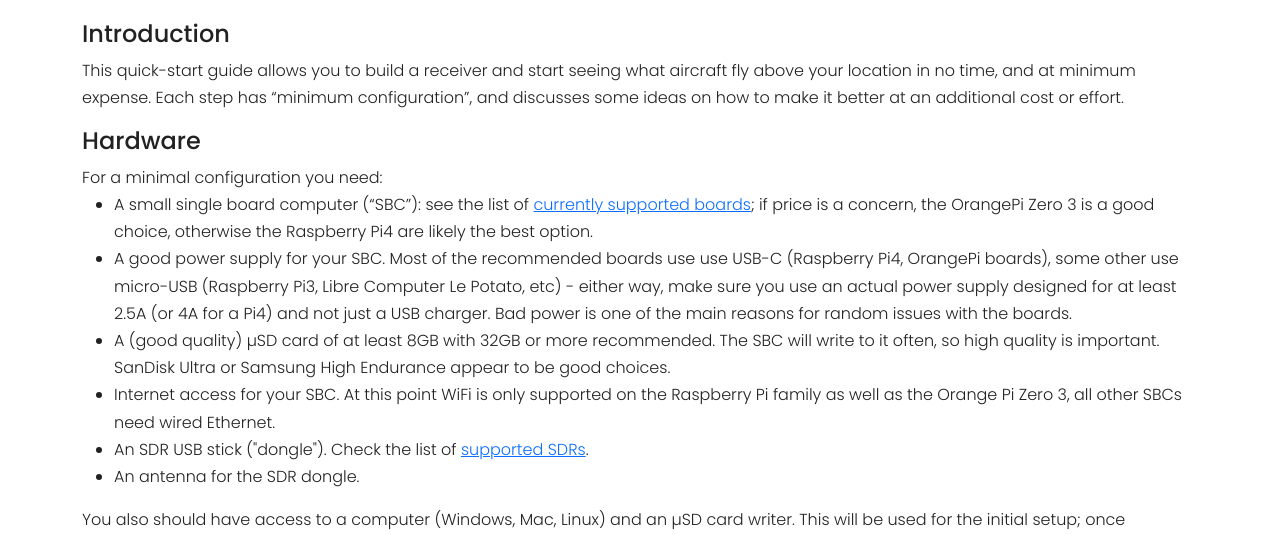
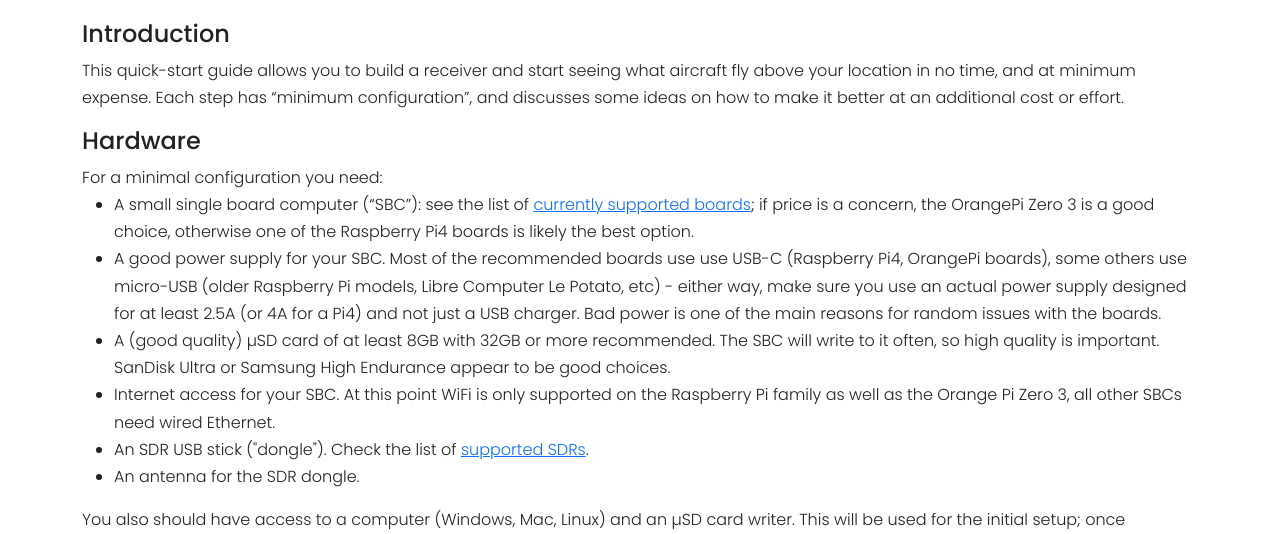
Before and after one commit to adsbim/adsb-im-web, a Python web app: template templates/howto.html in a window 1280 px wide. Shown: the part 347-881 px from the top of the page. Run offline with Jinja, Linux system fonts and the light colour scheme; the template is opened without the code that fills it, so the values that code supplies are empty; some libraries are stand-ins or nearby versions.

Commit message:
small language fixes
Signed-off-by: Dirk Hohndel <dirk@hohndel.org>

```diff
--- a/templates/howto.html
+++ b/templates/howto.html
@@ -21,12 +21,12 @@
         For a minimal configuration you need:
         <ul>
             <li>A small single board computer (“SBC”): see the list of <a href="supported">currently supported
-                    boards</a>; if price is a concern, the OrangePi Zero 3 is a good choice, otherwise the Raspberry Pi4
-                are likely the best option.</li>
+                    boards</a>; if price is a concern, the OrangePi Zero 3 is a good choice, otherwise one of the
+                Raspberry Pi4 boards is likely the best option.</li>
             <li>A good power supply for your SBC. Most of the recommended boards use use USB-C (Raspberry Pi4, OrangePi
-                boards), some other use micro-USB (Raspberry Pi3, Libre Computer Le Potato, etc) - either way, make
-                sure you use an actual power supply designed for at least 2.5A (or 4A for a Pi4) and not just a USB
-                charger. Bad power is one of the main reasons for random issues with the boards.</li>
+                boards), some others use micro-USB (older Raspberry Pi models, Libre Computer Le Potato, etc) - either
+                way, make sure you use an actual power supply designed for at least 2.5A (or 4A for a Pi4) and not just
+                a USB charger. Bad power is one of the main reasons for random issues with the boards.</li>
             <li>A (good quality) µSD card of at least 8GB with 32GB or more recommended. The SBC will write to it often,
                 so high quality is important. SanDisk Ultra or Samsung High Endurance appear to be good choices.</li>
             <li>Internet access for your SBC. At this point WiFi is only supported on the Raspberry Pi family as well as
```
